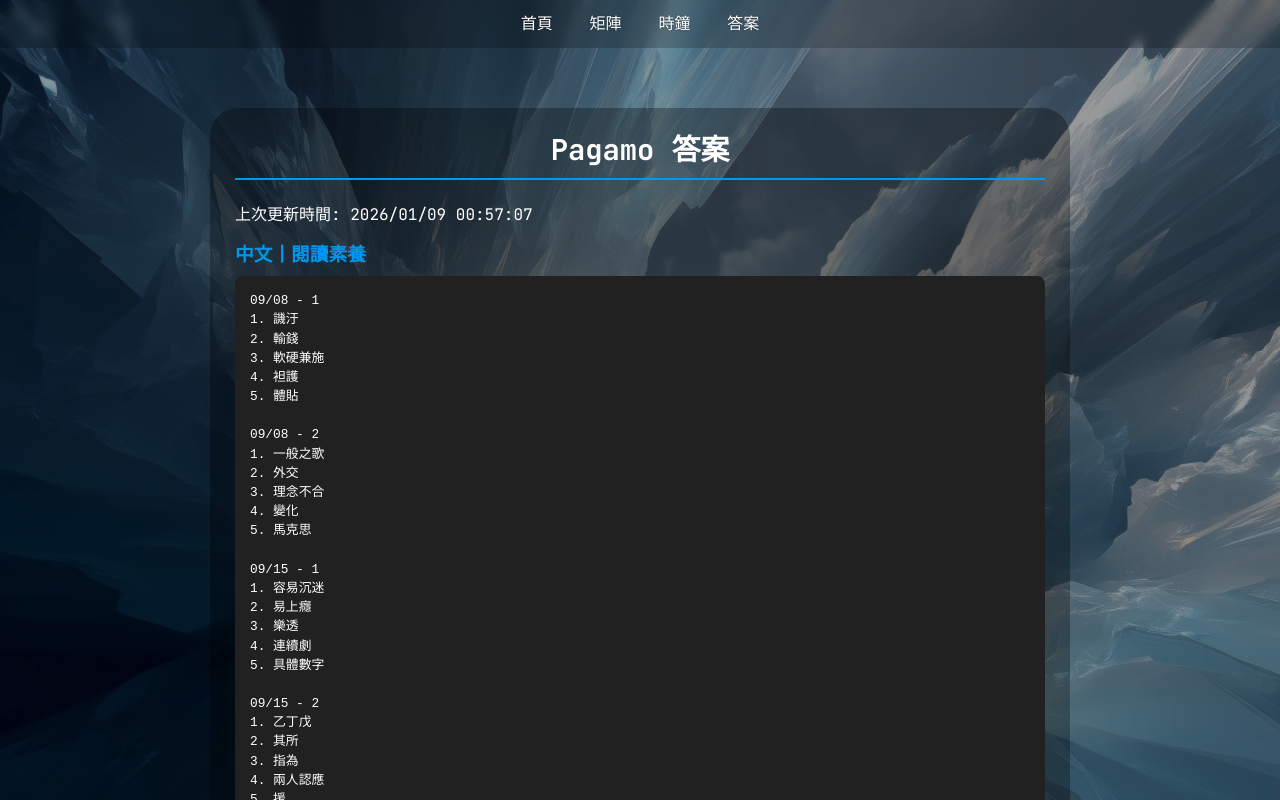
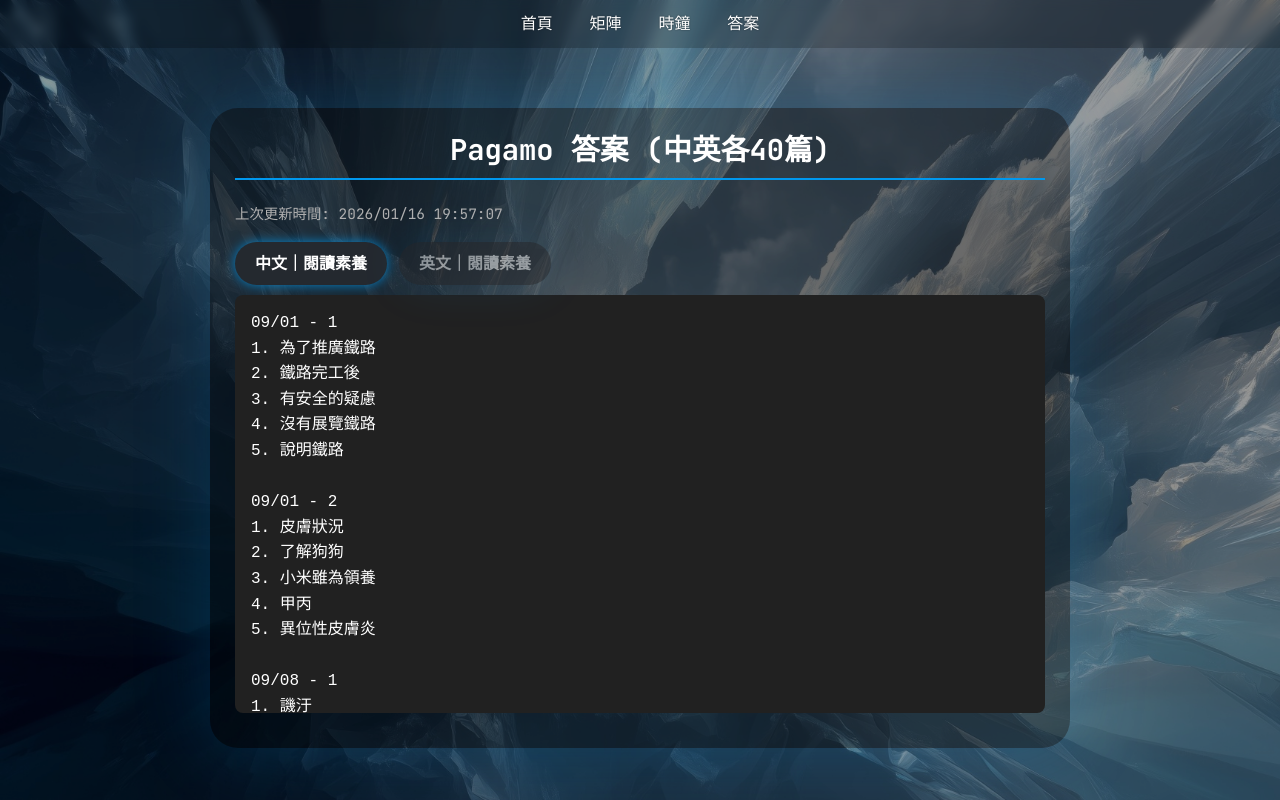
Before and after one commit to Ethan8787/web, a React (Vite) app: page /answer in a window 1280 px wide. Shown: the top 800 px of the page. Built offline with nearby package versions, Linux system fonts and the light colour scheme.

Commit message:
Style changes

```diff
--- a/src/Answer.css
+++ b/src/Answer.css
@@ -1,4 +1,4 @@
-.container {
+.answer-container {
     position: relative;
     z-index: 10;
     width: 100%;
@@ -8,28 +8,125 @@
     display: flex;
     flex-direction: column;
     gap: 40px;
+    height: calc(100vh - 160px);
 }
 
-.pagamo-block {
+.answer-section {
+    display: flex;
+    flex-direction: column;
+    min-height: 0;
+    background: var(--card-bg);
+    padding: 25px;
+    border-radius: 28px;
+    transition: transform 0.3s, box-shadow 0.3s;
+    box-shadow: 0 0 80px rgba(0, 152, 238, 0.2);
+}
+
+.answer-section p {
+    color: #b0b0b0;
+    transition: all 0.3s;
+}
+
+.answer-section h2 {
+    border-bottom: 2px solid var(--accent-color);
+    padding-bottom: 10px;
+    margin-bottom: 25px;
+    font-size: 1.8rem;
+    text-align: center;
+}
+
+.answer-section:hover {
+    box-shadow: 0 0 50px rgba(0, 152, 238, 0.5);
+}
+
+.answer-pagamo-block {
     white-space: pre-wrap;
     word-break: break-word;
     overflow-wrap: break-word;
     margin-top: 10px;
     margin-bottom: 10px;
-    font-size: 0.8rem;
-    line-height: 1.5;
-    padding: 15px;
+    font-size: 1rem;
+    line-height: 1.6;
+    padding: 16px;
     background-color: #212121;
     border-radius: 8px;
+    flex: 1;
+    overflow-y: auto;
+    max-height: 100%;
+    scrollbar-width: thin;
+    scrollbar-color: rgba(255,255,255,0.25) transparent;
 }
 
-.section p {
+.answer-pagamo-block::-webkit-scrollbar {
+    width: 8px;
+}
+
+.answer-pagamo-block::-webkit-scrollbar-track {
+    background: transparent;
+}
+
+.answer-pagamo-block::-webkit-scrollbar-thumb {
+    background: linear-gradient(
+            180deg,
+            rgba(0,180,255,0.6),
+            rgba(0,120,255,0.35)
+    );
+    border-radius: 9999px;
+}
+
+.answer-pagamo-block::-webkit-scrollbar-thumb:hover {
+    background: linear-gradient(
+            180deg,
+            rgba(0,200,255,0.9),
+            rgba(0,140,255,0.6)
+    );
+}
+
+.answer-lang-switch {
+    display: flex;
+    gap: 12px;
+    margin-top: 20px;
+}
+
+.answer-btn {
+    display: flex;
+    align-items: center;
+    justify-content: center;
+    gap: 10px;
+    padding: 0.75rem 1.25rem;
+    border-radius: 9999px;
     font-size: 1rem;
+    font-weight: bold;
+    background: #24292f;
+    color: #fff;
+    text-decoration: none;
+    border: none;
+    cursor: pointer;
+    transition: transform 0.2s ease, box-shadow 0.2s ease, opacity 0.2s ease;
+}
+
+.answer-btn:hover {
+    box-shadow: 0 0 12px #24292f;
+}
+
+.answer-btn.active {
+    opacity: 1;
+    box-shadow: 0 0 12px rgba(0, 152, 238, 0.8);
+}
+
+.answer-btn:not(.active) {
+    opacity: 0.5;
+    box-shadow: 0 0 50px rgba(0, 152, 238, 0.2);
+}
+
+.answer-section p {
+    font-size: 0.9rem;
 }
 
 @media (max-width: 600px) {
-    .container {
+    .answer-container {
         margin-top: 20px;
         margin-bottom: 30px;
+        height: calc(100vh - 120px);
     }
 }
--- a/src/Answer.jsx
+++ b/src/Answer.jsx
@@ -1,48 +1,58 @@
-import {useEffect, useState} from "react";
+import { useEffect, useState } from "react";
 import Background from "./components/Background.jsx";
 import Navbar from "./components/Navbar.jsx";
 import Footer from "./components/Footer.jsx";
-import "./Answer.css"
+import "./Answer.css";
 
 export default function Answer() {
     const [zhContent, setZh] = useState("載入中...");
     const [enContent, setEn] = useState("載入中...");
+    const [lang, setLang] = useState("zh");
+
     useEffect(() => {
-        fetch("/zh_pagamo.txt")
+        fetch("/zh.txt")
             .then(r => r.text())
             .then(text => setZh(text))
             .catch(err => setZh("載入失敗: " + err.message));
 
-        fetch("/en_pagamo.txt")
+        fetch("/en.txt")
             .then(r => r.text())
             .then(text => setEn(text))
             .catch(err => setEn("載入失敗: " + err.message));
     }, []);
-    return (<>
-        <Background/>
-        <Navbar/>
-        <div className="answer">
-        <div className="container">
-            <div className="section">
-                <h2>Pagamo 答案</h2>
-                <p>上次更新時間: 2026/01/09 00:57:07</p>
 
-                <h3 style={{color: 'var(--accent-color)', marginTop: '20px'}}>
-                    中文丨閱讀素養
-                </h3>
-                <pre className="pagamo-block">
-                        {zhContent}
-                    </pre>
+    return (
+        <>
+            <Background />
+            <Navbar />
+            <div className="answer">
+                <div className="answer-container">
+                    <div className="answer-section">
+                        <h2>Pagamo 答案 (中英各40篇)</h2>
+                        <p>上次更新時間: 2026/01/16 19:57:07</p>
 
-                <h3 style={{color: 'var(--accent-color)', marginTop: '20px'}}>
-                    英文丨閱讀素養
-                </h3>
-                <pre className="pagamo-block">
-                        {enContent}
-                    </pre>
+                        <div className="answer-lang-switch">
+                            <button
+                                className={`answer-btn ${lang === "zh" ? "active" : ""}`}
+                                onClick={() => setLang("zh")}
+                            >
+                                中文｜閱讀素養
+                            </button>
+                            <button
+                                className={`answer-btn ${lang === "en" ? "active" : ""}`}
+                                onClick={() => setLang("en")}
+                            >
+                                英文｜閱讀素養
+                            </button>
+                        </div>
+
+                        <pre className="answer-pagamo-block">
+                            {lang === "zh" ? zhContent : enContent}
+                        </pre>
+                    </div>
+                </div>
+                <Footer />
             </div>
-        </div>
-        <Footer/>
-        </div>
-    </>);
+        </>
+    );
 }
--- a/src/App.css
+++ b/src/App.css
@@ -21,6 +21,7 @@
     padding: 25px;
     border-radius: 28px;
     transition: transform 0.3s, box-shadow 0.3s;
+    box-shadow: 0 0 80px rgba(0, 152, 238, 0.2);
 }
 
 .intro-card p {
@@ -41,7 +42,7 @@
 }
 
 .intro-card:hover, .section:hover {
-    transform: translateY(-2px);
+    box-shadow: 0 0 20px rgba(0, 152, 238, 0.5);
 }
 
 .section h2 {
--- a/src/App.jsx
+++ b/src/App.jsx
@@ -4,7 +4,6 @@
 import NotFound from "./NotFound.jsx";
 import Matrix from "./components/MatrixBackground.jsx";
 import Clock from "./components/Clock.jsx";
-import Navbar from "./components/Navbar.jsx";
 import "./App.css"
 
 export default function App() {
--- a/src/Home.css
+++ b/src/Home.css
@@ -29,10 +29,11 @@
     border-radius: 28px;
     padding: 25px;
     transition: transform 0.3s, box-shadow 0.3s;
+    box-shadow: 0 0 80px rgba(0, 152, 238, 0.2);
 }
 
 .header-group:hover {
-    transform: translateY(-2px);
+    box-shadow: 0 0 20px rgba(0, 152, 238, 0.5);
 }
 
 .header-group h1 {
--- a/src/components/Clock.css
+++ b/src/components/Clock.css
@@ -1,6 +1,19 @@
 .clock-shell {
     inset: 0;
-    font-family: Arial, Helvetica, sans-serif;
+    font-family:
+            ui-sans-serif,
+            system-ui,
+            -apple-system,
+            "Segoe UI",
+            Roboto,
+            Helvetica,
+            Arial,
+            "Noto Sans",
+            "PingFang TC",
+            "Microsoft JhengHei",
+            sans-serif;
+    font-variant-numeric: tabular-nums;
+    font-feature-settings: "tnum";
 }
 
 .clock-layer {
@@ -15,11 +28,12 @@
 .scroll-timer {
     display: flex;
     font-size: 15rem;
+    align-items: center;
 }
 
 .digit {
     position: relative;
-    width: 0.7em;
+    width: 0.6em;
     height: 1.2em;
     overflow: hidden;
 }
@@ -29,10 +43,33 @@
     top: 0;
     width: 100%;
     text-align: center;
-    transition: transform 0.4s cubic-bezier(0.45,0,0.55,1);
+    will-change: transform;
+    transform: translate3d(0, 0, 0);
+    transition: transform 260ms cubic-bezier(0.45,0,0.55,1);
 }
 
 .colon {
     font-size: 0.9em;
     line-height: 1.2em;
+    display: inline-flex;
+    align-items: center;
+    justify-content: center;
+    transform: translate3d(0, 0, 0);
+    will-change: opacity;
+    animation: colonBreath 1s infinite;
 }
+
+@keyframes colonBreath {
+    0% {
+        opacity: 0.4;
+    }
+    30% {
+        opacity: 1;
+    }
+    60% {
+        opacity: 0.85;
+    }
+    100% {
+        opacity: 0.25;
+    }
+}
```
Also changed, not shown: src/components/Clock.jsx (+66 -28 lines), public/en.txt, public/zh.txt.
